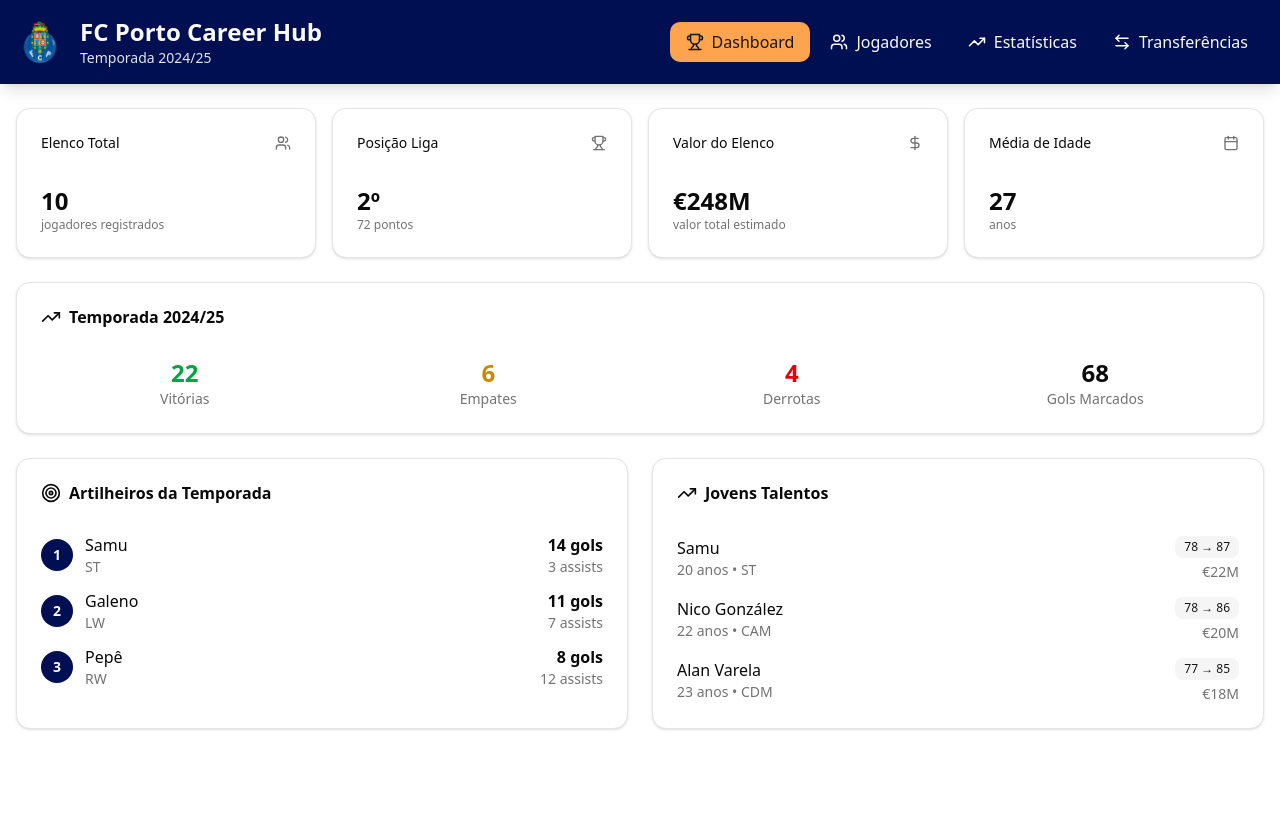
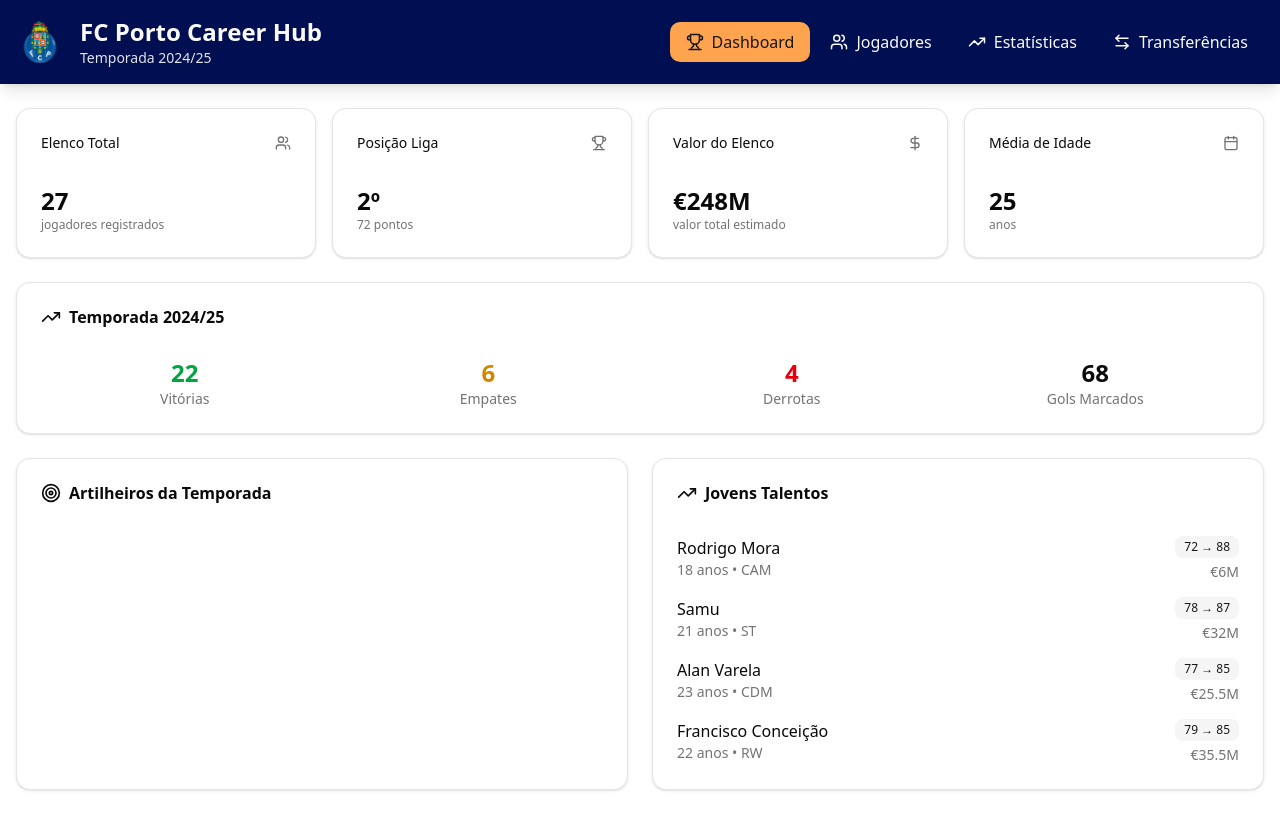
Before and after one commit to rmotti/career-mode-hub, a React (Vite) app: page / in a window 1280 px wide. Built offline with nearby package versions, Linux system fonts and the light colour scheme.

Commit message:
feat: complete mock data

```diff
--- a/src/data/mockData.js
+++ b/src/data/mockData.js
@@ -1,64 +1,116 @@
 // Dados mock do FC Porto para demonstração
 export const fcPortoPlayers = [
+  // GOLEIROS
   {
     id: 1,
+    name: "Cláudio Ramos",
+    position: "GK",
+    age: 33,
+    nationality: "Portugal",
+    overall: 73,
+    potential: 73,
+    salary: "€10,000",
+    marketValue: "€1M",
+    contract: "2026",
+    stats: { appearances: 0, goals: 0, assists: 0, cleanSheets: 0, rating: 0 }
+  },
+  {
+    id: 2,
     name: "Diogo Costa",
     position: "GK",
-    age: 24,
+    age: 25,
     nationality: "Portugal",
     overall: 84,
     potential: 89,
     salary: "€45,000",
-    marketValue: "€35M",
+    marketValue: "€52M",
     contract: "2027",
-    stats: {
-      appearances: 28,
-      goals: 0,
-      assists: 2,
-      cleanSheets: 15,
-      rating: 7.8
-    }
-  },
-  {
-    id: 2,
-    name: "Pepê",
-    position: "RW",
-    age: 27,
-    nationality: "Brasil",
-    overall: 82,
-    potential: 84,
-    salary: "€38,000",
-    marketValue: "€28M",
-    contract: "2026",
-    stats: {
-      appearances: 32,
-      goals: 8,
-      assists: 12,
-      cleanSheets: 0,
-      rating: 7.6
-    }
+    stats: { appearances: 0, goals: 0, assists: 0, cleanSheets: 0, rating: 0 }
   },
   {
     id: 3,
-    name: "Galeno",
-    position: "LW",
-    age: 26,
+    name: "Samuel Portugal",
+    position: "GK",
+    age: 31,
     nationality: "Brasil",
-    overall: 80,
-    potential: 83,
-    salary: "€35,000",
-    marketValue: "€25M",
-    contract: "2027",
-    stats: {
-      appearances: 30,
-      goals: 11,
-      assists: 7,
-      cleanSheets: 0,
-      rating: 7.4
-    }
+    overall: 71,
+    potential: 71,
+    salary: "€10,000",
+    marketValue: "€1M",
+    contract: "2026",
+    stats: { appearances: 0, goals: 0, assists: 0, cleanSheets: 0, rating: 0 }
+  },
+
+  // ZAGUEIROS
+  {
+    id: 4,
+    name: "Iván Marcano",
+    position: "CB",
+    age: 37,
+    nationality: "Espanha",
+    overall: 74,
+    potential: 74,
+    salary: "€5,000",
+    marketValue: "€0.8M",
+    contract: "2025",
+    stats: { appearances: 0, goals: 0, assists: 0, cleanSheets: 0, rating: 0 }
   },
   {
-    id: 4,
+    id: 5,
+    name: "Nehuén Pérez",
+    position: "CB",
+    age: 24,
+    nationality: "Argentina",
+    overall: 76,
+    potential: 78,
+    salary: "€15,000",
+    marketValue: "€10M",
+    contract: "2025",
+    stats: { appearances: 0, goals: 0, assists: 0, cleanSheets: 0, rating: 0 }
+  },
+  {
+    id: 6,
+    name: "Otávio",
+    position: "CB",
+    age: 23,
+    nationality: "Brasil",
+    overall: 76,
+    potential: 80,
+    salary: "€18,000",
+    marketValue: "€15.5M",
+    contract: "2026",
+    stats: { appearances: 0, goals: 0, assists: 0, cleanSheets: 0, rating: 0 }
+  },
+  {
+    id: 7,
+    name: "Tiago Djaló",
+    position: "CB",
+    age: 25,
+    nationality: "Portugal",
+    overall: 76,
+    potential: 79,
+    salary: "€18,000",
+    marketValue: "€10M",
+    contract: "2025",
+    stats: { appearances: 0, goals: 0, assists: 0, cleanSheets: 0, rating: 0 }
+  },
+  {
+    id: 8,
+    name: "Zé Pedro",
+    position: "CB",
+    age: 27,
+    nationality: "Portugal",
+    overall: 74,
+    potential: 76,
+    salary: "€12,000",
+    marketValue: "€4.5M",
+    contract: "2026",
+    stats: { appearances: 0, goals: 0, assists: 0, cleanSheets: 0, rating: 0 }
+  },
+
+  // VOLANTES E MEIAS
+  {
+    id: 9,
     name: "Alan Varela",
     position: "CDM",
     age: 23,
@@ -66,131 +118,250 @@
     overall: 77,
     potential: 85,
     salary: "€25,000",
-    marketValue: "€18M",
-    contract: "2029",
-    stats: {
-      appearances: 25,
-      goals: 2,
-      assists: 4,
-      cleanSheets: 0,
-      rating: 7.2
-    }
+    marketValue: "€25.5M",
+    contract: "2027",
+    stats: { appearances: 0, goals: 0, assists: 0, cleanSheets: 0, rating: 0 }
   },
   {
-    id: 5,
-    name: "João Mário",
-    position: "RB",
-    age: 31,
+    id: 10,
+    name: "Tomás Pérez",
+    position: "CDM",
+    age: 19,
+    nationality: "Argentina",
+    overall: 62,
+    potential: 78,
+    salary: "€5,000",
+    marketValue: "€0.975M",
+    contract: "2028",
+    stats: { appearances: 0, goals: 0, assists: 0, cleanSheets: 0, rating: 0 }
+  },
+  {
+    id: 11,
+    name: "Fábio Vieira",
+    position: "CM",
+    age: 24,
     nationality: "Portugal",
     overall: 77,
-    potential: 77,
-    salary: "€30,000",
-    marketValue: "€8M",
+    potential: 80,
+    salary: "€22,000",
+    marketValue: "€14.5M",
     contract: "2025",
-    stats: {
-      appearances: 29,
-      goals: 1,
-      assists: 5,
-      cleanSheets: 0,
-      rating: 7.1
-    }
+    stats: { appearances: 0, goals: 0, assists: 0, cleanSheets: 0, rating: 0 }
   },
   {
-    id: 6,
-    name: "Samu",
-    position: "ST",
-    age: 20,
-    nationality: "Espanha",
-    overall: 78,
-    potential: 87,
-    salary: "€15,000",
-    marketValue: "€22M",
-    contract: "2029",
-    stats: {
-      appearances: 26,
-      goals: 14,
-      assists: 3,
-      cleanSheets: 0,
-      rating: 7.5
-    }
+    id: 12,
+    name: "Marko Grujić",
+    position: "CM",
+    age: 29,
+    nationality: "Sérvia",
+    overall: 74,
+    potential: 74,
+    salary: "€18,000",
+    marketValue: "€4.1M",
+    contract: "2026",
+    stats: { appearances: 0, goals: 0, assists: 0, cleanSheets: 0, rating: 0 }
   },
   {
-    id: 7,
-    name: "Nico González",
-    position: "CAM",
-    age: 22,
-    nationality: "Espanha",
-    overall: 78,
-    potential: 86,
-    salary: "€20,000",
-    marketValue: "€20M",
-    contract: "2028",
-    stats: {
-      appearances: 24,
-      goals: 6,
-      assists: 8,
-      cleanSheets: 0,
-      rating: 7.3
-    }
+    id: 13,
+    name: "Romário Baró",
+    position: "CM",
+    age: 25,
+    nationality: "Portugal",
+    overall: 70,
+    potential: 73,
+    salary: "€10,000",
+    marketValue: "€2.3M",
+    contract: "2026",
+    stats: { appearances: 0, goals: 0, assists: 0, cleanSheets: 0, rating: 0 }
   },
   {
-    id: 8,
+    id: 14,
     name: "Stephen Eustáquio",
     position: "CM",
-    age: 27,
+    age: 28,
     nationality: "Canadá",
     overall: 77,
     potential: 79,
     salary: "€28,000",
-    marketValue: "€15M",
+    marketValue: "€10M",
     contract: "2026",
-    stats: {
-      appearances: 22,
-      goals: 3,
-      assists: 6,
-      cleanSheets: 0,
-      rating: 7.0
-    }
+    stats: { appearances: 0, goals: 0, assists: 0, cleanSheets: 0, rating: 0 }
   },
   {
-    id: 9,
-    name: "Otávio",
-    position: "CM",
-    age: 29,
-    nationality: "Brasil",
-    overall: 79,
-    potential: 79,
-    salary: "€32,000",
-    marketValue: "€12M",
-    contract: "2025",
-    stats: {
-      appearances: 27,
-      goals: 4,
-      assists: 9,
-      cleanSheets: 0,
-      rating: 7.2
-    }
+    id: 15,
+    name: "Rodrigo Mora",
+    position: "CAM",
+    age: 18,
+    nationality: "Portugal",
+    overall: 72,
+    potential: 88,
+    salary: "€5,000",
+    marketValue: "€6M",
+    contract: "2031",
+    stats: { appearances: 0, goals: 0, assists: 0, cleanSheets: 0, rating: 0 }
   },
   {
-    id: 10,
-    name: "Pepe",
-    position: "CB",
-    age: 41,
+    id: 16,
+    name: "Vasco Sousa",
+    position: "CAM",
+    age: 22,
     nationality: "Portugal",
+    overall: 69,
+    potential: 74,
+    salary: "€8,000",
+    marketValue: "€3.1M",
+    contract: "2027",
+    stats: { appearances: 0, goals: 0, assists: 0, cleanSheets: 0, rating: 0 }
+  },
+
+  // PONTAS
+  {
+    id: 17,
+    name: "Iván Jaime",
+    position: "LW",
+    age: 24,
+    nationality: "Espanha",
+    overall: 74,
+    potential: 78,
+    salary: "€12,000",
+    marketValue: "€6.5M",
+    contract: "2027",
+    stats: { appearances: 0, goals: 0, assists: 0, cleanSheets: 0, rating: 0 }
+  },
+  {
+    id: 18,
+    name: "William Gomes",
+    position: "LW",
+    age: 19,
+    nationality: "Brasil",
+    overall: 69,
+    potential: 82,
+    salary: "€6,000",
+    marketValue: "€2.4M",
+    contract: "2029",
+    stats: { appearances: 0, goals: 0, assists: 0, cleanSheets: 0, rating: 0 }
+  },
+  {
+    id: 19,
+    name: "André Franco",
+    position: "RW",
+    age: 27,
+    nationality: "Portugal",
+    overall: 73,
+    potential: 73,
+    salary: "€10,000",
+    marketValue: "€3.2M",
+    contract: "2027",
+    stats: { appearances: 0, goals: 0, assists: 0, cleanSheets: 0, rating: 0 }
+  },
+  {
+    id: 20,
+    name: "Francisco Conceição",
+    position: "RW",
+    age: 22,
+    nationality: "Portugal",
+    overall: 79,
+    potential: 85,
+    salary: "€22,000",
+    marketValue: "€35.5M",
+    contract: "2029",
+    stats: { appearances: 0, goals: 0, assists: 0, cleanSheets: 0, rating: 0 }
+  },
+  {
+    id: 21,
+    name: "Gonçalo Borges",
+    position: "RW",
+    age: 24,
+    nationality: "Portugal",
+    overall: 72,
+    potential: 74,
+    salary: "€8,000",
+    marketValue: "€3.5M",
+    contract: "2027",
+    stats: { appearances: 0, goals: 0, assists: 0, cleanSheets: 0, rating: 0 }
+  },
+  {
+    id: 22,
+    name: "Pepê",
+    position: "RW",
+    age: 28,
+    nationality: "Brasil",
+    overall: 82,
+    potential: 84,
+    salary: "€38,000",
+    marketValue: "€21M",
+    contract: "2026",
+    stats: { appearances: 0, goals: 0, assists: 0, cleanSheets: 0, rating: 0 }
+  },
+
+  // ATACANTES
+  {
+    id: 23,
+    name: "Danny Namaso",
+    position: "ST",
+    age: 24,
+    nationality: "Camarões",
+    overall: 73,
+    potential: 76,
+    salary: "€12,000",
+    marketValue: "€4.9M",
+    contract: "2028",
+    stats: { appearances: 0, goals: 0, assists: 0, cleanSheets: 0, rating: 0 }
+  },
+  {
+    id: 24,
+    name: "Deniz Gul",
+    position: "ST",
+    age: 20,
+    nationality: "Turquia",
+    overall: 66,
+    potential: 80,
+    salary: "€5,000",
+    marketValue: "€2.1M",
+    contract: "2029",
+    stats: { appearances: 0, goals: 0, assists: 0, cleanSheets: 0, rating: 0 }
+  },
+  {
+    id: 25,
+    name: "Fran Navarro",
+    position: "ST",
+    age: 27,
+    nationality: "Espanha",
+    overall: 75,
+    potential: 77,
+    salary: "€14,000",
+    marketValue: "€6M",
+    contract: "2028",
+    stats: { appearances: 0, goals: 0, assists: 0, cleanSheets: 0, rating: 0 }
+  },
+  {
+    id: 26,
+    name: "Samu",
+    position: "ST",
+    age: 21,
+    nationality: "Espanha",
     overall: 78,
-    potential: 78,
-    salary: "€25,000",
-    marketValue: "€2M",
-    contract: "2025",
-    stats: {
-      appearances: 20,
-      goals: 2,
-      assists: 1,
-      cleanSheets: 0,
-      rating: 7.4
-    }
+    potential: 87,
+    salary: "€18,000",
+    marketValue: "€32M",
+    contract: "2029",
+    stats: { appearances: 0, goals: 0, assists: 0, cleanSheets: 0, rating: 0 }
+  },
+  {
+    id: 27,
+    name: "Wendel Silva",
+    position: "ST",
+    age: 24,
+    nationality: "Brasil",
+    overall: 67,
+    potential: 70,
+    salary: "€6,000",
+    marketValue: "€1.6M",
+    contract: "2026",
+    stats: { appearances: 0, goals: 0, assists: 0, cleanSheets: 0, rating: 0 }
   }
 ];
+
 
 export const transferHistory = [
   {
```
